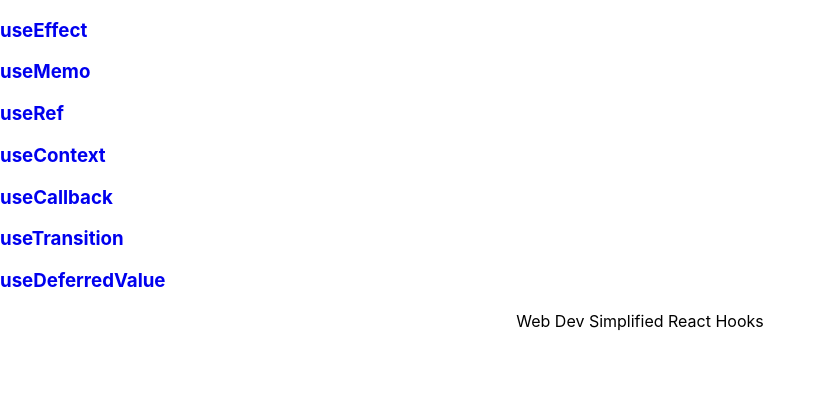
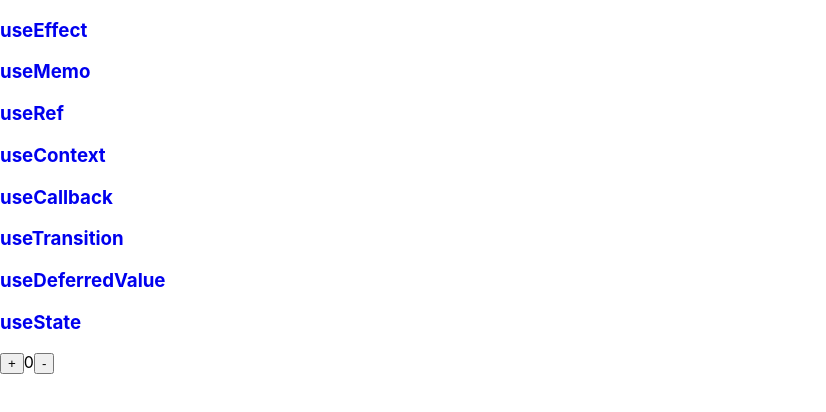
Before and after one commit to LikhithRaju0501/React-hooks, a React (Create React App) app: page /use-state in a window 1280 px wide. Shown: the top 412 px of the page, without its empty margins (0-826 px from the left). Built offline with nearby package versions, Linux system fonts and the light colour scheme.

Commit message:
implemented basic useState

```diff
--- /dev/null
+++ b/src/ExplainUseState.js
@@ -0,0 +1,14 @@
+import React, { useState } from "react";
+
+const ExplainUseState = () => {
+  const [count, setCount] = useState(0);
+  return (
+    <div>
+      <button onClick={() => setCount(count + 1)}>+</button>
+      <span>{count}</span>
+      <button onClick={() => setCount(count - 1)}>-</button>
+    </div>
+  );
+};
+
+export default ExplainUseState;
--- a/src/Navbar.js
+++ b/src/Navbar.js
@@ -25,6 +25,9 @@ const Navbar = () => {
       <Link to={"/use-deferred-value"} style={{ textDecoration: "none" }}>
         <h3>useDeferredValue</h3>
       </Link>{" "}
+      <Link to={"/use-state"} style={{ textDecoration: "none" }}>
+        <h3>useState</h3>
+      </Link>{" "}
       {/* <Link to={"/use-custom-hook"} style={{ textDecoration: "none" }}>
         <h3>Custom Hooks</h3>
       </Link> */}
--- a/src/index.js
+++ b/src/index.js
@@ -12,6 +12,7 @@ import MainState from "./ExplainUseContext.js/MainState";
 import ExplainUseCallback from "./ExplainUseCallback/ExplainUseCallback";
 import ExplainUseTransition from "./ExplainUseTransition";
 import ExplainUseDeferredValue from "./ExplainUseDeferredValue/ExplainUseDeferredValue";
+import ExplainUseState from "./ExplainUseState";
 // import ExplainUseCustomHooks from "./ExplainUseCustomHooks/ExplainUseCustomHooks";
 
 const root = ReactDOM.createRoot(document.getElementById("root"));
@@ -27,6 +28,7 @@ root.render(
       <Route path="/use-callback" element={<ExplainUseCallback />} />
       <Route path="/use-transition" element={<ExplainUseTransition />} />
       <Route path="/use-deferred-value" element={<ExplainUseDeferredValue />} />
+      <Route path="/use-state" element={<ExplainUseState />} />
       <Route path="*" element={<App />} />
       {/* <Route path="/use-custom-hook" element={<ExplainUseCustomHooks />} /> */}
     </Routes>
```
